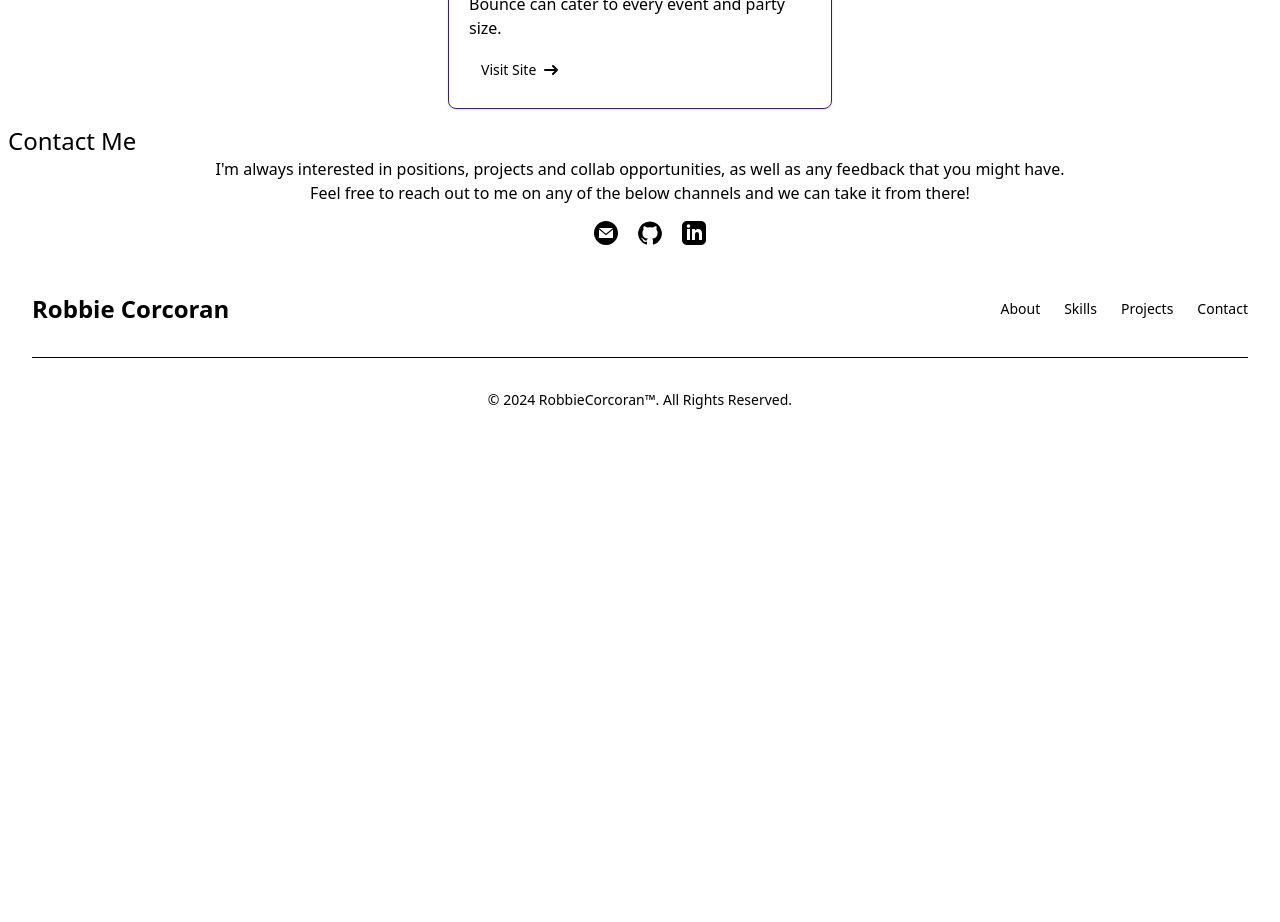
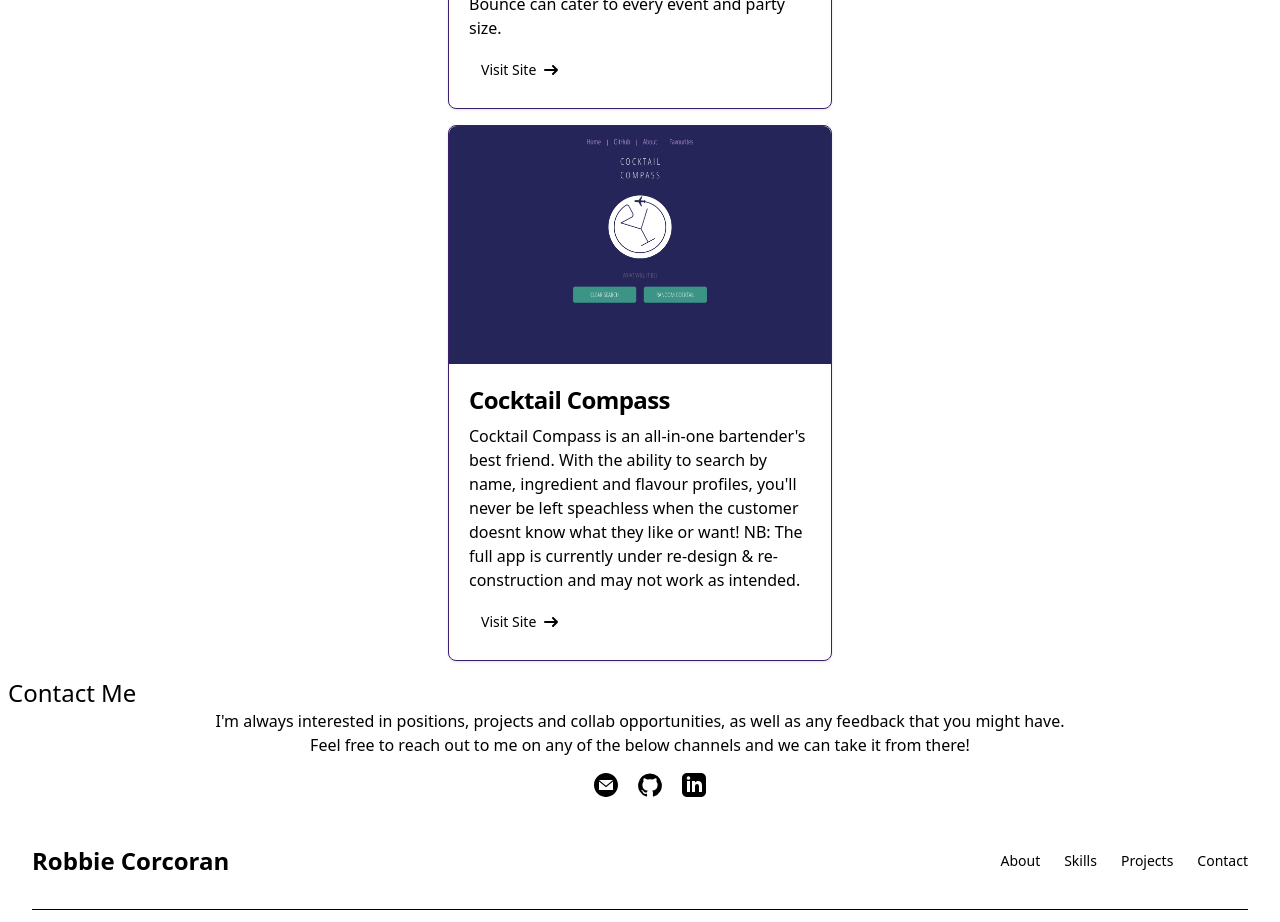
Before and after one commit to Robbie-Corcoran/Portfolio-Site, a React (Vite) app: page / in a window 1280 px wide. Shown: the part 2560-3482 px from the top of the page. Before the commit the page ends 3018 px from the top, so only its background shows below. Built offline with nearby package versions, Linux system fonts and the light colour scheme.

Commit message:
Added Cocktail Compass

```diff
--- a/src/components/Projects.tsx
+++ b/src/components/Projects.tsx
@@ -19,6 +19,13 @@ const Projects = () => {
           previewAlt="Trim Bounce Preview"
           projectURL="https://www.trimbounce.com/"
         />
+        <ProjectsCard
+          title="Cocktail Compass"
+          description="Cocktail Compass is an all-in-one bartender's best friend. With the ability to search by name, ingredient and flavour profiles, you'll never be left speachless when the customer doesnt know what they like or want! NB: The full app is currently under re-design & re-construction and may not work as intended."
+          previewPath="public/projects/cocktail-compass/cocktail-compass-preview.png"
+          previewAlt="Cocktail Compass Preview"
+          projectURL="https://cocktail-compass-frontend.vercel.app/"
+        />
       </div>
     </>
   );
```
Also changed, not shown: public/projects/cocktail-compass/cocktail-compass-preview.png (added).
